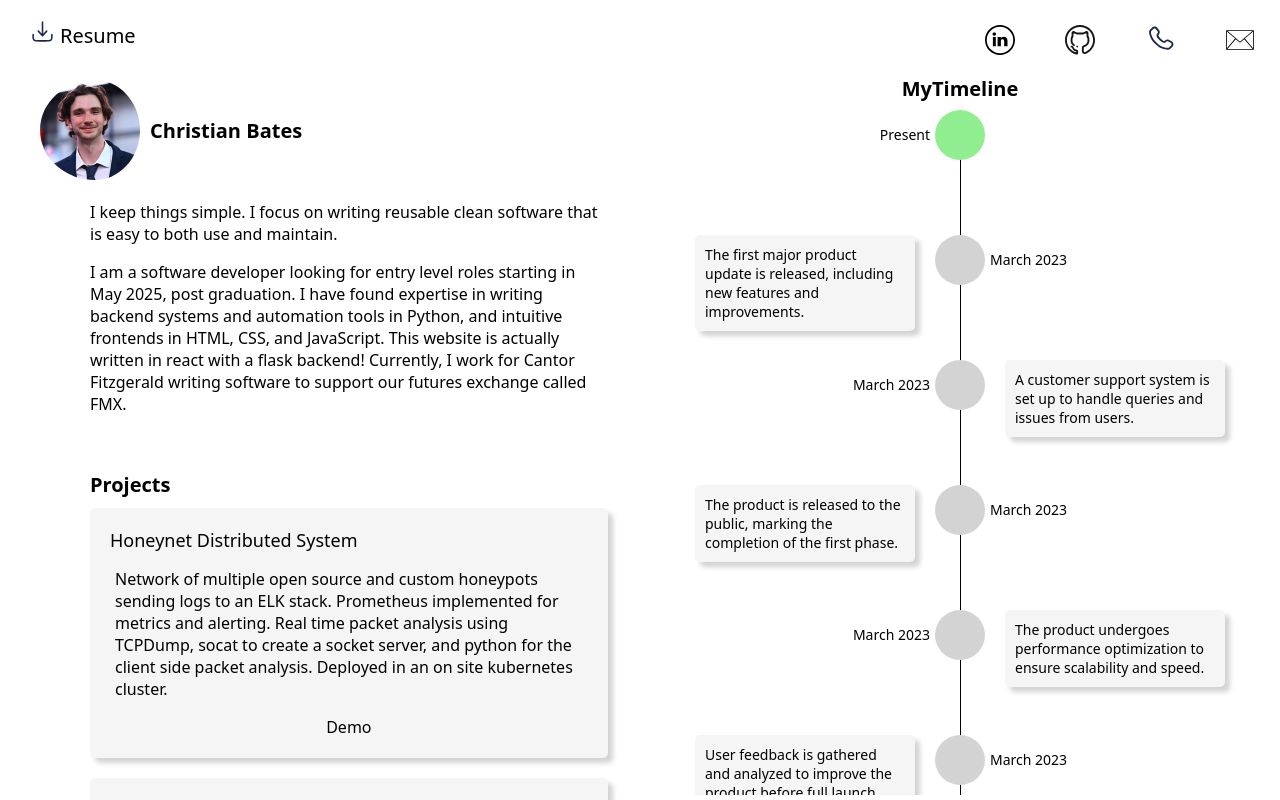
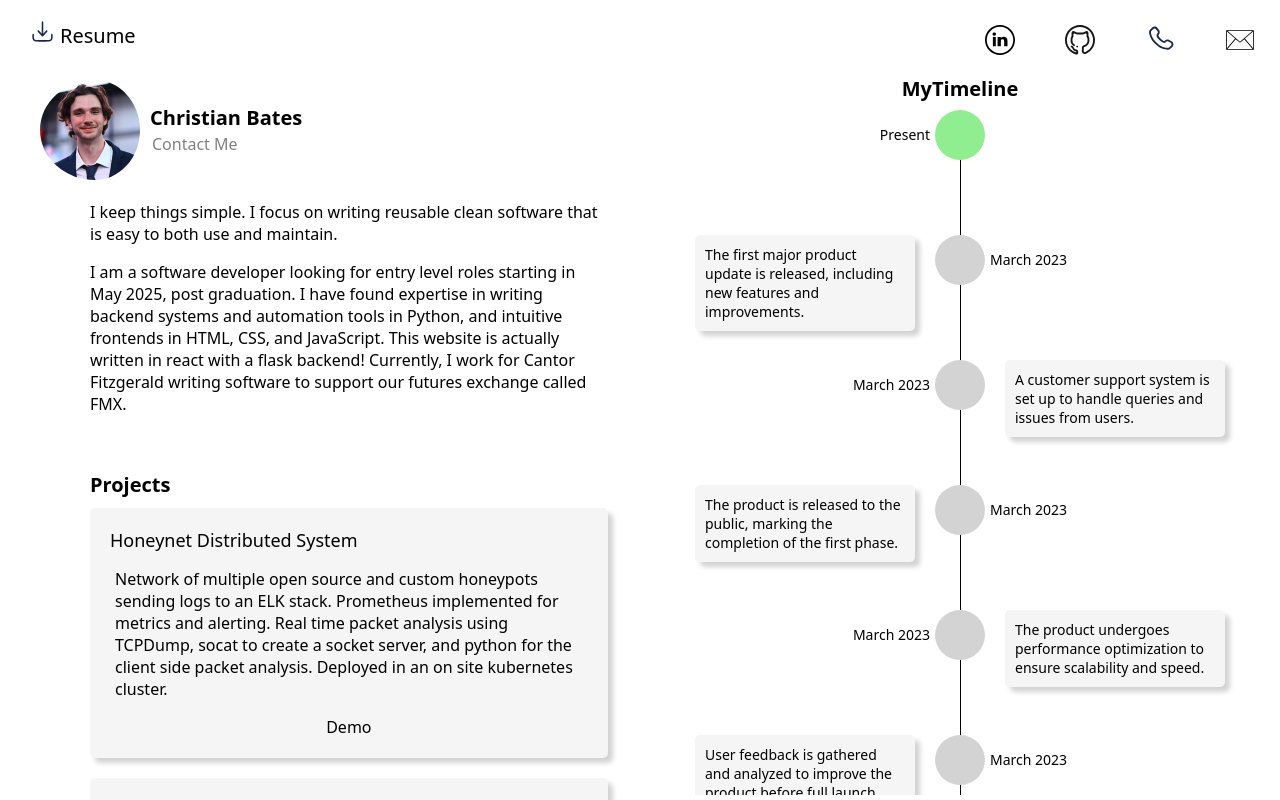
Before and after one commit to cjbates02/Personal-Website, a React (Create React App) app in the folder frontend/: page / in a window 1280 px wide. Built offline with nearby package versions, Linux system fonts and the light colour scheme.

Commit message:
contact me button that scrolls to the contact me input form

```diff
--- a/frontend/src/components/AboutMe.jsx
+++ b/frontend/src/components/AboutMe.jsx
@@ -1,12 +1,23 @@
 import ProfilePhoto from "../assets/profile-photo.jpeg"
 
 export default function AboutMe() {
+    function handleContactMeClick(e) {
+        const leftContainer = e.target.parentElement.parentElement.parentElement.parentElement.parentElement;
+        leftContainer.scrollTo({
+            top: leftContainer.scrollHeight,
+            behavior: 'smooth',
+        });
+    }
+
     return (
         <div className="about-me-container">
             <div className="about-me-content">
                 <div className="profile-photo-container">
                     <img className="profile-photo" alt="Profile" src={ProfilePhoto}></img>
-                    <span className="about-me-title">Christian Bates</span>
+                    <div>
+                        <div className="about-me-title">Christian Bates</div>
+                        <div className="contact-me-link" onClick={handleContactMeClick}>Contact Me</div>
+                    </div>
                 </div>
                 <div className="about-me-body">
                     <p>
--- a/frontend/src/style.css
+++ b/frontend/src/style.css
@@ -270,6 +270,18 @@ a {
     padding-right: 10px;
 }
 
+.contact-me-link {
+    color: gray;
+    width: fit-content;
+    border-radius: 5px;
+    padding: 2px;
+    cursor: pointer;
+}
+
+.contact-me-link:hover {
+    background-color: hsl(0, 0%, 96%);
+}
+
 /* Projects Styling */
 .projects-container {
     padding-left: 90px;
@@ -340,6 +352,7 @@ a {
     font-size: 20px;
     font-weight: 600;
     margin-top: 75px;
+    padding-bottom: 10px;
 }
 
 .contact-input-container {
```
